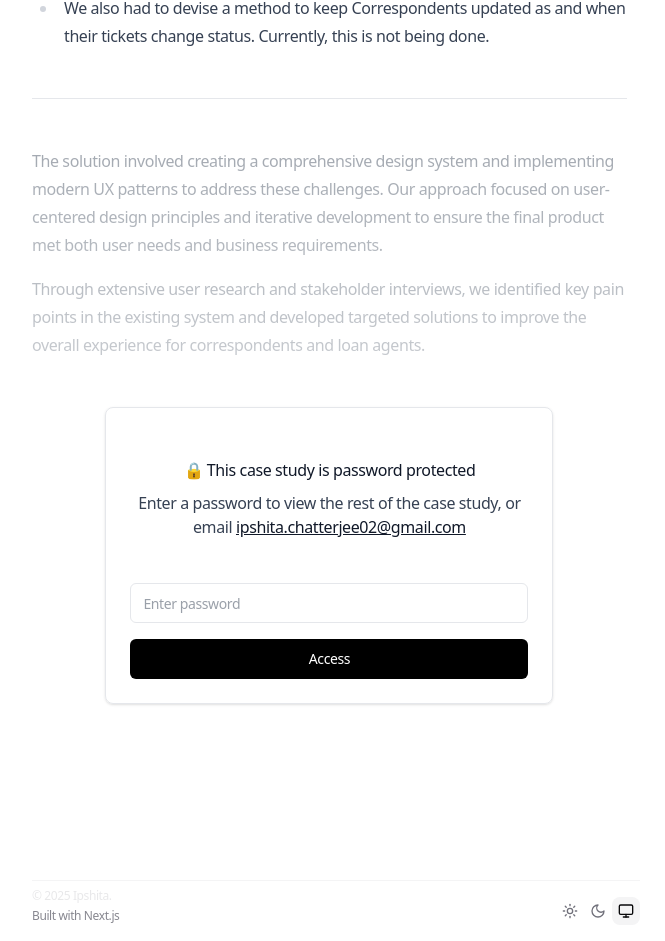
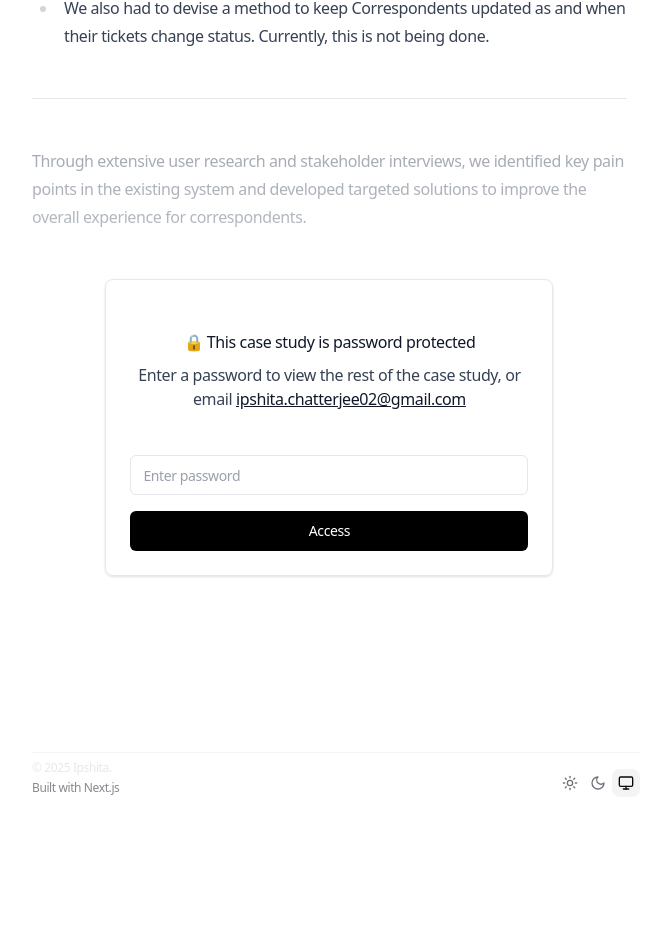
Before and after one commit to IpshitaChatterjee/portfolio-new, a Next.js app: page /blog/example-mdx-metadata in a window 1280 px wide. Shown: the part 2551-3492 px from the top of the page, without its empty margins (304-969 px from the left). After the commit the page ends 3364 px from the top, so only its background shows below. Built offline with nearby package versions, Linux system fonts and the light colour scheme.

Commit message:
updated text

```diff
--- a/components/ui/password-section.tsx
+++ b/components/ui/password-section.tsx
@@ -58,10 +58,7 @@ export function PasswordSection({ children }: PasswordSectionProps) {
       {/* Faded content above password section */}
       <div className="relative z-0 opacity-50">
         <div className="text-gray-600 mb-4">
-          The solution involved creating a comprehensive design system and implementing modern UX patterns to address these challenges. Our approach focused on user-centered design principles and iterative development to ensure the final product met both user needs and business requirements.
-        </div>
-        <div className="text-gray-600 mb-4">
-          Through extensive user research and stakeholder interviews, we identified key pain points in the existing system and developed targeted solutions to improve the overall experience for correspondents and loan agents.
+          Through extensive user research and stakeholder interviews, we identified key pain points in the existing system and developed targeted solutions to improve the overall experience for correspondents.
         </div>
       </div>
 
```
